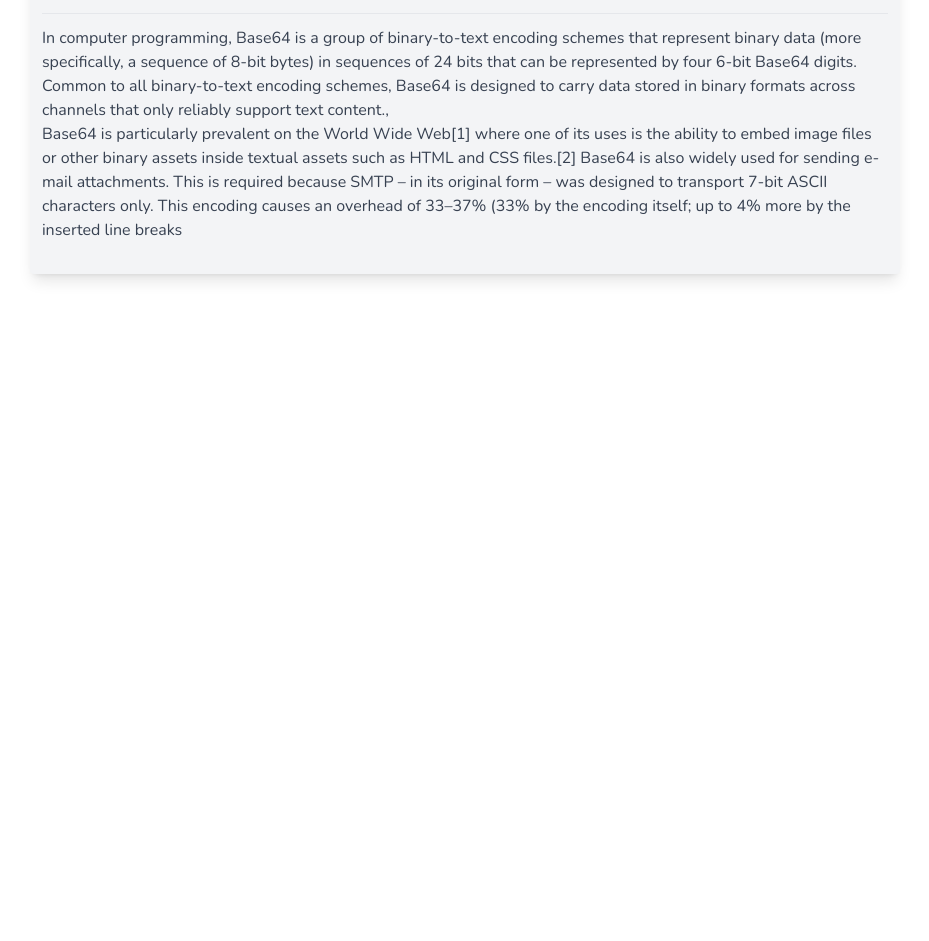
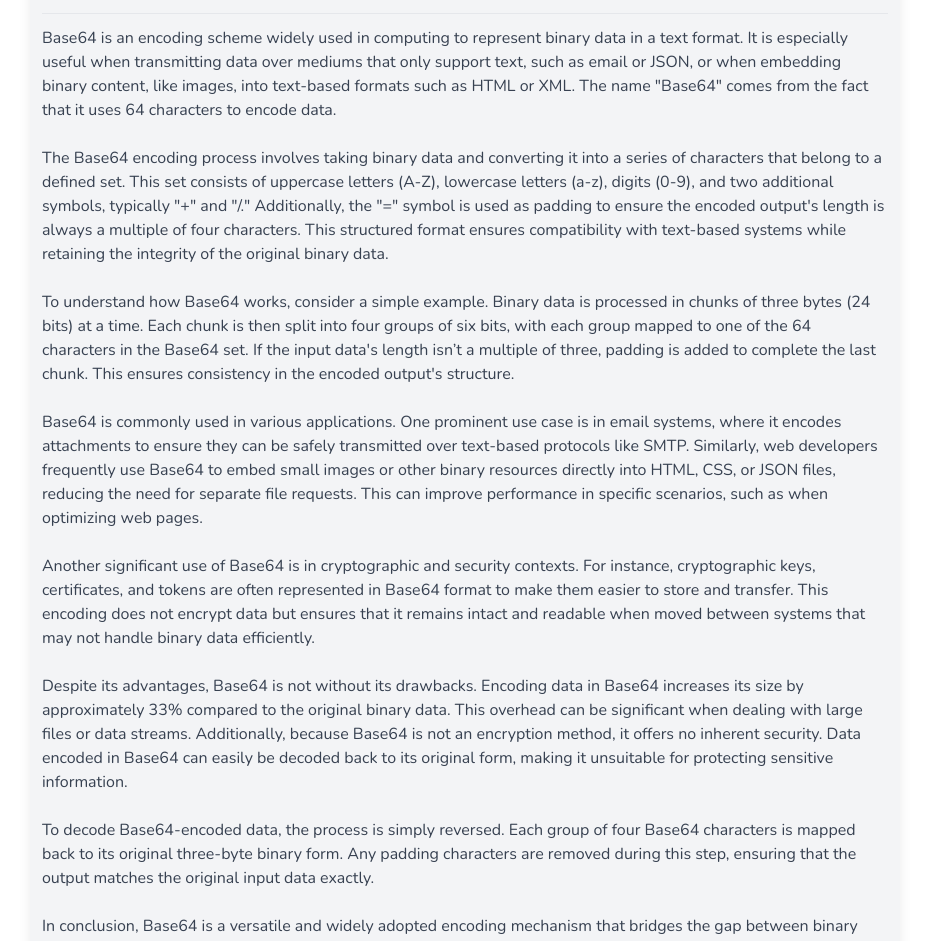
Before and after one commit to gabeFrancisco/hashbox, a Next.js app: page /base64 in a window 1280 px wide. Shown: the part 880-1821 px from the top of the page, without its empty margins (175-1104 px from the left). Before the commit the page ends 1214 px from the top, so only its background shows below. Built offline with nearby package versions, Linux system fonts and the light colour scheme.

Commit message:
created article for base64

```diff
--- a/src/data/articles/base64.tsx
+++ b/src/data/articles/base64.tsx
@@ -2,21 +2,90 @@
   return (
     <div>
       <p>
-        In computer programming, Base64 is a group of binary-to-text encoding
-        schemes that represent binary data (more specifically, a sequence of
-        8-bit bytes) in sequences of 24 bits that can be represented by four
-        6-bit Base64 digits. Common to all binary-to-text encoding schemes,
-        Base64 is designed to carry data stored in binary formats across
-        channels that only reliably support text content.,
+        Base64 is an encoding scheme widely used in computing to represent
+        binary data in a text format. It is especially useful when transmitting
+        data over mediums that only support text, such as email or JSON, or when
+        embedding binary content, like images, into text-based formats such as
+        HTML or XML. The name "Base64" comes from the fact that it uses 64
+        characters to encode data.
       </p>
+      <br/>
+
       <p>
-        Base64 is particularly prevalent on the World Wide Web[1] where one of
-        its uses is the ability to embed image files or other binary assets
-        inside textual assets such as HTML and CSS files.[2] Base64 is also
-        widely used for sending e-mail attachments. This is required because
-        SMTP – in its original form – was designed to transport 7-bit ASCII
-        characters only. This encoding causes an overhead of 33–37% (33% by the
-        encoding itself; up to 4% more by the inserted line breaks
+        The Base64 encoding process involves taking binary data and converting
+        it into a series of characters that belong to a defined set. This set
+        consists of uppercase letters (A-Z), lowercase letters (a-z), digits
+        (0-9), and two additional symbols, typically "+" and "/." Additionally,
+        the "=" symbol is used as padding to ensure the encoded output's length
+        is always a multiple of four characters. This structured format ensures
+        compatibility with text-based systems while retaining the integrity of
+        the original binary data.
+      </p>
+      <br/>
+
+      <p>
+        To understand how Base64 works, consider a simple example. Binary data
+        is processed in chunks of three bytes (24 bits) at a time. Each chunk is
+        then split into four groups of six bits, with each group mapped to one
+        of the 64 characters in the Base64 set. If the input data's length isn’t
+        a multiple of three, padding is added to complete the last chunk. This
+        ensures consistency in the encoded output's structure.
+      </p>
+      <br/>
+
+      <p>
+        Base64 is commonly used in various applications. One prominent use case
+        is in email systems, where it encodes attachments to ensure they can be
+        safely transmitted over text-based protocols like SMTP. Similarly, web
+        developers frequently use Base64 to embed small images or other binary
+        resources directly into HTML, CSS, or JSON files, reducing the need for
+        separate file requests. This can improve performance in specific
+        scenarios, such as when optimizing web pages.
+      </p>
+      <br/>
+
+      <p>
+        Another significant use of Base64 is in cryptographic and security
+        contexts. For instance, cryptographic keys, certificates, and tokens are
+        often represented in Base64 format to make them easier to store and
+        transfer. This encoding does not encrypt data but ensures that it
+        remains intact and readable when moved between systems that may not
+        handle binary data efficiently.
+      </p>
+      <br/>
+
+      <p>
+        Despite its advantages, Base64 is not without its drawbacks. Encoding
+        data in Base64 increases its size by approximately 33% compared to the
+        original binary data. This overhead can be significant when dealing with
+        large files or data streams. Additionally, because Base64 is not an
+        encryption method, it offers no inherent security. Data encoded in
+        Base64 can easily be decoded back to its original form, making it
+        unsuitable for protecting sensitive information.
+      </p>
+      <br/>
+
+      <p>
+        To decode Base64-encoded data, the process is simply reversed. Each
+        group of four Base64 characters is mapped back to its original
+        three-byte binary form. Any padding characters are removed during this
+        step, ensuring that the output matches the original input data exactly.
+      </p>
+      <br/>
+
+      <p>
+        In conclusion, Base64 is a versatile and widely adopted encoding
+        mechanism that bridges the gap between binary data and text-based
+        systems. Its ability to represent binary content as readable text makes
+        it invaluable in many scenarios, from email attachments to web
+        development and cryptographic operations. However, its limitations,
+        including increased size and lack of security, should be carefully
+        considered when deciding whether to use Base64 in a given application.
+      </p>
+      <br/>
+
+      <p>
+        See this <a href="https://www.freecodecamp.org/news/what-is-base64-encoding/">FreeCodeCamp</a> article for more details.
       </p>
     </div>
   );
```
